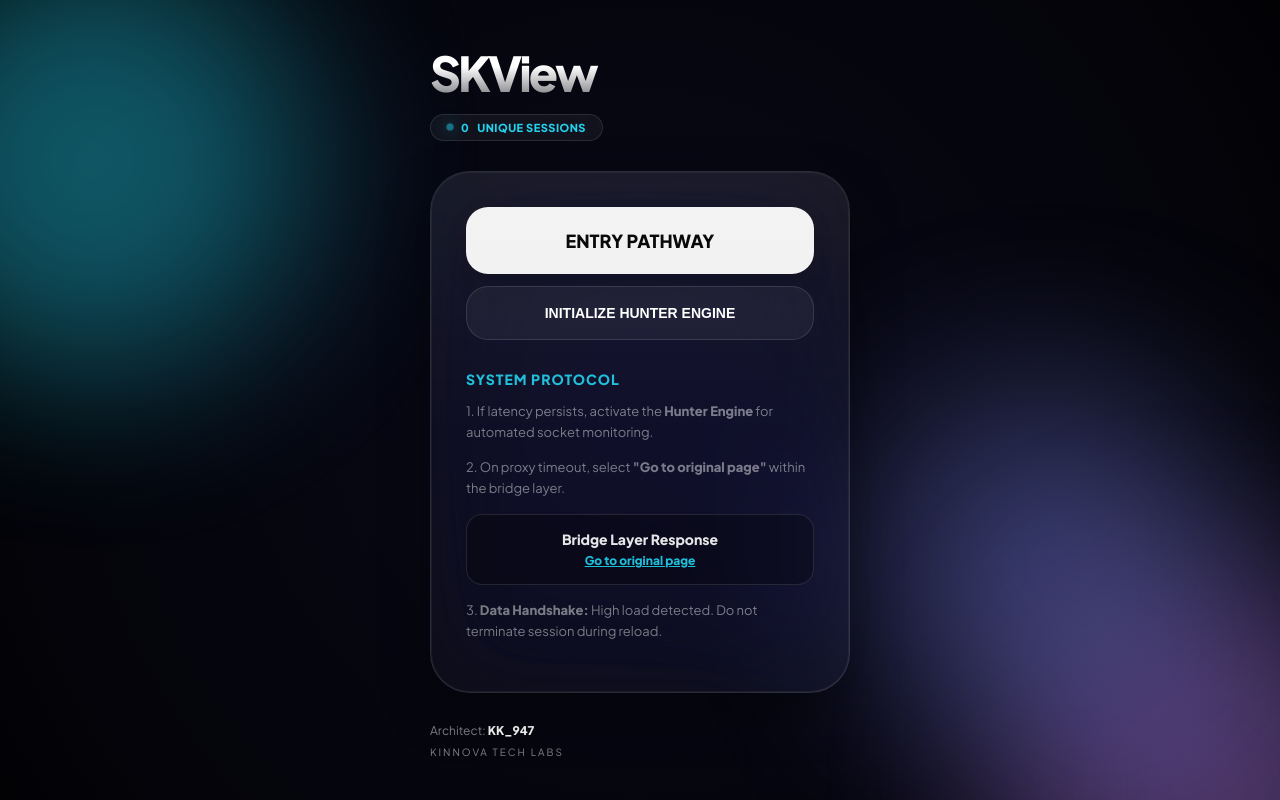
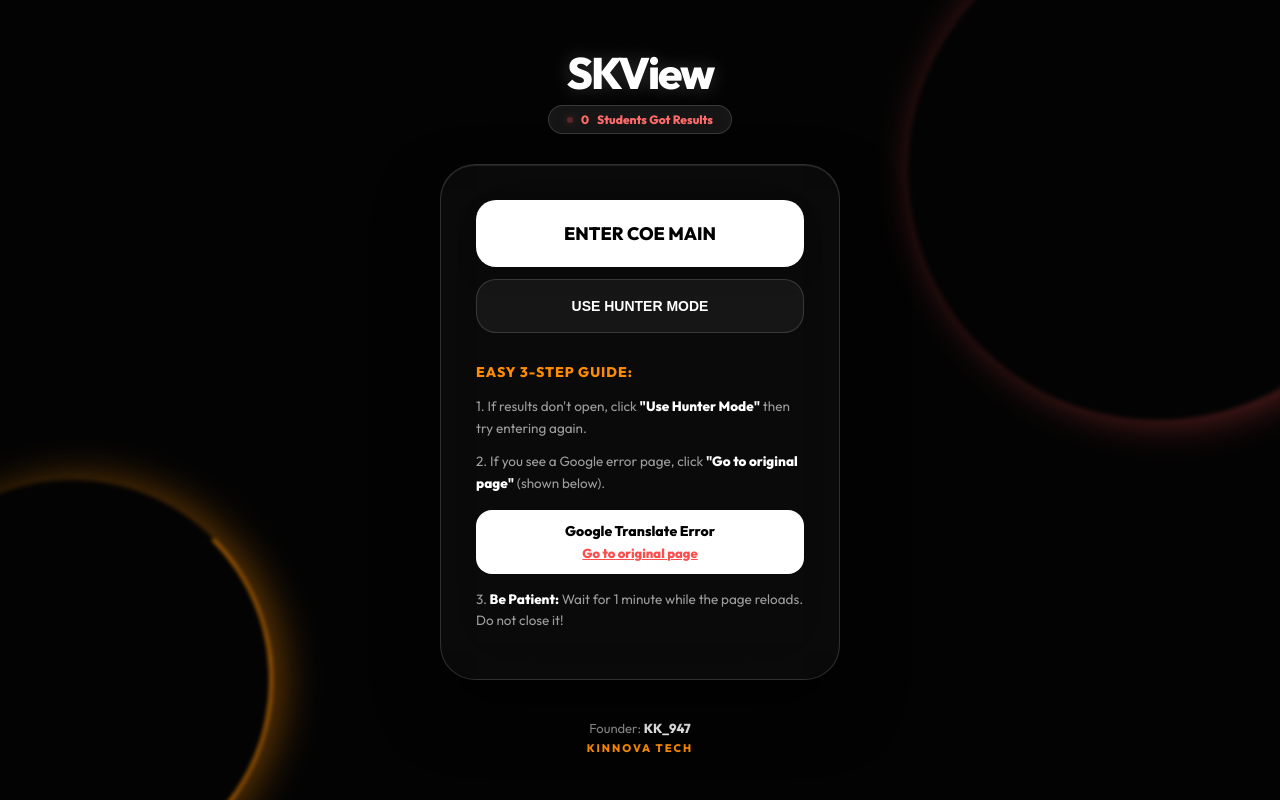
Before and after one commit to karthikeyan-shankar/skview, a website: page public/index.html in a window 1280 px wide. Drawn offline with Linux system fonts and the light colour scheme; no server answers.

Commit message:
Simplified UI - Red Orange Glossy Theme - Center Footer

```diff
--- a/public/app.js
+++ b/public/app.js
@@ -19,14 +19,14 @@ function toggleHunter() {
   hunterActive = !hunterActive;
   const btn = document.getElementById('hunterBtn');
   if (hunterActive) {
-    btn.textContent = "HUNTER MODE ON - MONITORING...";
-    btn.style.color = "#22c55e";
-    btn.style.borderColor = "#22c55e";
+    btn.textContent = "WAITING FOR SERVER...";
+    btn.style.color = "#ff4d4d";
+    btn.style.borderColor = "#ff4d4d";
     startHunting();
   } else {
-    btn.textContent = "START HUNTER MODE";
+    btn.textContent = "USE HUNTER MODE";
     btn.style.color = "#fff";
-    btn.style.borderColor = "#6366f1";
+    btn.style.borderColor = "rgba(255,255,255,0.15)";
   }
 }
 
--- a/public/index.html
+++ b/public/index.html
@@ -3,180 +3,168 @@
 <head>
   <meta charset="UTF-8">
   <meta name="viewport" content="width=device-width, initial-scale=1.0, maximum-scale=1.0, user-scalable=no">
-  <title>SKView — Hyper-Glass Gateway</title>
+  <title>SKView — Fast Results Gateway</title>
   <link rel="preconnect" href="https://fonts.googleapis.com">
-  <link href="https://fonts.googleapis.com/css2?family=Plus+Jakarta+Sans:wght@300;400;600;800&display=swap" rel="stylesheet">
+  <link href="https://fonts.googleapis.com/css2?family=Outfit:wght@300;400;600;800&display=swap" rel="stylesheet">
   <style>
     :root {
-      --primary: #22d3ee;
-      --secondary: #818cf8;
-      --accent: #c084fc;
-      --glass-bg: rgba(255, 255, 255, 0.03);
-      --glass-border: rgba(255, 255, 255, 0.12);
+      --primary: #ff4d4d; /* Red/Orange */
+      --secondary: #ff8c00;
+      --bg: #030303;
+      --glass: rgba(255, 255, 255, 0.05);
+      --glass-border: rgba(255, 255, 255, 0.15);
       --text: #ffffff;
-      --text-dim: rgba(255, 255, 255, 0.5);
+      --text-dim: rgba(255, 255, 255, 0.6);
     }
 
     * { box-sizing: border-box; -webkit-tap-highlight-color: transparent; }
 
     body {
       margin: 0; padding: 0;
-      background: #020205;
+      background: var(--bg);
       color: var(--text);
-      font-family: 'Plus Jakarta Sans', sans-serif;
+      font-family: 'Outfit', sans-serif;
       display: flex; flex-direction: column;
       align-items: center; justify-content: center;
       min-height: 100vh;
       overflow: hidden;
     }
 
-    /* Hyper-Dynamic Background */
-    .bg-elements {
+    /* Reference Image Theme: Glowing Rings */
+    .rings-container {
       position: fixed; top: 0; left: 0; width: 100%; height: 100%;
-      z-index: -1; overflow: hidden;
-      background: radial-gradient(circle at 50% 50%, #0a0a1a, #020205);
+      z-index: -1; pointer-events: none;
     }
-    .orb {
-      position: absolute; border-radius: 50%; filter: blur(80px); opacity: 0.4;
-      animation: drift 20s infinite alternate;
+    .ring {
+      position: absolute; border-radius: 50%;
+      border: 2px solid transparent;
+      animation: rotate 20s linear infinite;
     }
-    .orb-1 { width: 400px; height: 400px; background: var(--primary); top: -10%; left: -10%; }
-    .orb-2 { width: 350px; height: 350px; background: var(--accent); bottom: -10%; right: -5%; animation-delay: -5s; }
-    .orb-3 { width: 300px; height: 300px; background: var(--secondary); top: 40%; right: 10%; animation-delay: -10s; }
-
-    @keyframes drift {
-      from { transform: translate(0, 0) scale(1); }
-      to { transform: translate(50px, 100px) scale(1.2); }
+    .ring-1 {
+      width: 500px; height: 500px;
+      border-top-color: var(--primary);
+      filter: blur(2px); box-shadow: 0 -10px 40px rgba(255, 77, 77, 0.4);
+      top: -10%; right: -10%;
+    }
+    .ring-2 {
+      width: 400px; height: 400px;
+      border-bottom-color: var(--secondary);
+      filter: blur(2px); box-shadow: 0 10px 40px rgba(255, 140, 0, 0.4);
+      bottom: -10%; left: -10%;
+      animation-direction: reverse;
     }
 
+    @keyframes rotate { from { transform: rotate(0deg); } to { transform: rotate(360deg); } }
+
     .container {
-      width: 90%; max-width: 420px;
+      width: 90%; max-width: 400px;
       padding: 20px 0;
-      z-index: 10;
-      animation: scaleUp 1s cubic-bezier(0.16, 1, 0.3, 1);
+      text-align: center;
+      animation: slideUp 0.8s cubic-bezier(0.16, 1, 0.3, 1);
     }
 
-    @keyframes scaleUp {
-      from { opacity: 0; transform: scale(0.9); }
-      to { opacity: 1; transform: scale(1); }
+    @keyframes slideUp { from { opacity: 0; transform: translateY(40px); } to { opacity: 1; transform: translateY(0); } }
+
+    .logo {
+      font-weight: 800; font-size: 44px; letter-spacing: -2px; margin-bottom: 5px;
+      color: #fff; text-shadow: 0 0 20px rgba(255,255,255,0.2);
     }
 
-    .logo-area { margin-bottom: 30px; }
-    .logo {
-      font-weight: 800; font-size: 48px; letter-spacing: -3px;
-      background: linear-gradient(to bottom, #fff 40%, rgba(255,255,255,0.4));
-      -webkit-background-clip: text; -webkit-text-fill-color: transparent;
-      margin-bottom: 10px;
+    .counter-pill {
+      display: inline-flex; align-items: center; gap: 8px;
+      background: rgba(255, 255, 255, 0.08);
+      border: 1px solid var(--glass-border);
+      padding: 6px 18px; border-radius: 100px;
+      font-size: 12px; font-weight: 700; color: #ff6b6b;
+      backdrop-filter: blur(20px); margin-bottom: 30px;
+    }
+    .pulse { width: 6px; height: 6px; background: #ff4d4d; border-radius: 50%; box-shadow: 0 0 10px #ff4d4d; animation: pulse 2s infinite; }
+    @keyframes pulse { 0%, 100% { opacity: 1; } 50% { opacity: 0.3; } }
+
+    /* Ultra-Gloss Card */
+    .glass-card {
+      background: rgba(255, 255, 255, 0.03);
+      backdrop-filter: blur(40px) saturate(150%);
+      -webkit-backdrop-filter: blur(40px) saturate(150%);
+      border: 1px solid var(--glass-border);
+      border-radius: 35px;
+      padding: 35px;
+      box-shadow:
+        0 30px 60px rgba(0,0,0,0.6),
+        inset 0 1px 1px rgba(255,255,255,0.1);
     }
 
-    .status-pill {
-      display: inline-flex; align-items: center; gap: 8px;
-      background: rgba(255, 255, 255, 0.05);
-      border: 1px solid rgba(255, 255, 255, 0.1);
-      padding: 6px 16px; border-radius: 100px;
-      font-size: 11px; font-weight: 700; letter-spacing: 0.5px;
-      text-transform: uppercase; color: var(--primary);
-      backdrop-filter: blur(20px);
+    .btn-primary {
+      display: block; width: 100%; padding: 22px;
+      background: #fff; color: #000;
+      text-decoration: none; border-radius: 20px;
+      font-weight: 800; font-size: 18px; margin-bottom: 12px;
+      transition: all 0.3s; box-shadow: 0 10px 20px rgba(0,0,0,0.2);
     }
-    .pulse {
-      width: 6px; height: 6px; background: var(--primary); border-radius: 50%;
-      box-shadow: 0 0 12px var(--primary); animation: glow 2s infinite;
-    }
-    @keyframes glow { 0%, 100% { opacity: 1; transform: scale(1); } 50% { opacity: 0.5; transform: scale(1.2); } }
+    .btn-primary:active { transform: scale(0.96); opacity: 0.8; }
 
-    /* Ultra-Glass Card */
-    .hyper-glass {
-      background: rgba(255, 255, 255, 0.03);
-      backdrop-filter: blur(50px) saturate(180%);
-      -webkit-backdrop-filter: blur(50px) saturate(180%);
-      border: 1px solid var(--glass-border);
-      border-radius: 40px;
-      padding: 35px;
-      box-shadow:
-        0 20px 50px rgba(0,0,0,0.4),
-        inset 0 0 0 1px rgba(255,255,255,0.05);
-      position: relative;
-    }
-    .hyper-glass::after {
-      content: ''; position: absolute; top: 0; left: 0; right: 0; height: 50%;
-      background: linear-gradient(to bottom, rgba(255,255,255,0.05), transparent);
-      border-radius: 40px 40px 0 0; pointer-events: none;
-    }
-
-    .btn-action {
-      display: block; width: 100%; padding: 22px;
-      background: rgba(255, 255, 255, 0.95); color: #000;
-      text-decoration: none; border-radius: 22px;
-      font-weight: 800; font-size: 18px; text-align: center;
-      margin-bottom: 12px; transition: all 0.3s;
-      box-shadow: 0 10px 20px rgba(0,0,0,0.2);
-    }
-    .btn-action:active { transform: scale(0.96); opacity: 0.8; }
-
-    .btn-secondary {
+    .btn-hunter {
       background: rgba(255, 255, 255, 0.05);
       border: 1px solid var(--glass-border);
-      color: #fff; width: 100%; padding: 18px; border-radius: 22px;
+      color: #fff; width: 100%; padding: 18px; border-radius: 20px;
       font-weight: 600; font-size: 14px; cursor: pointer;
       margin-bottom: 30px; transition: all 0.2s;
     }
-    .btn-secondary:hover { background: rgba(255, 255, 255, 0.1); }
 
-    .instructions { text-align: left; opacity: 0.9; }
-    .instructions h4 { font-size: 14px; color: var(--primary); margin: 0 0 12px 0; text-transform: uppercase; letter-spacing: 1px; }
-    .instructions p { font-size: 13px; color: var(--text-dim); line-height: 1.6; margin-bottom: 15px; }
+    .info-section { text-align: left; }
+    .info-section h3 { font-size: 14px; color: #ff8c00; margin: 0 0 15px 0; text-transform: uppercase; letter-spacing: 1px; }
+    .info-section p { font-size: 13.5px; color: var(--text-dim); line-height: 1.6; margin: 0 0 12px 0; }
+    .info-section strong { color: #fff; }
 
-    .mini-card {
-      background: rgba(0,0,0,0.3); border: 1px solid var(--glass-border);
-      border-radius: 16px; padding: 15px; margin: 15px 0; text-align: center;
+    .help-box {
+      background: rgba(255,255,255,1); border-radius: 16px; padding: 12px; margin: 15px 0; text-align: center;
     }
-    .mini-card span { display: block; font-weight: 800; font-size: 14px; }
-    .mini-card a { color: var(--primary); font-size: 12px; font-weight: 700; text-decoration: underline; margin-top: 5px; display: inline-block; }
+    .help-box span { display: block; color: #000; font-weight: 800; font-size: 14px; }
+    .help-box a { color: #ff4d4d; font-size: 13px; font-weight: 700; text-decoration: underline; margin-top: 5px; display: inline-block; }
 
     .footer {
-      margin-top: 30px; font-size: 12px; color: var(--text-dim);
+      margin-top: 40px; text-align: center;
+      font-size: 13px; color: var(--text-dim); width: 100%;
     }
     .footer strong { color: #fff; }
+    .footer .kinnova { font-size: 11px; margin-top: 5px; letter-spacing: 2px; color: #ff8c00; font-weight: 800; }
 
   </style>
 </head>
 <body>
-  <div class="bg-elements">
-    <div class="orb orb-1"></div>
-    <div class="orb orb-2"></div>
-    <div class="orb orb-3"></div>
+  <div class="rings-container">
+    <div class="ring ring-1"></div>
+    <div class="ring ring-2"></div>
   </div>
 
   <div class="container">
-    <div class="logo-area">
-      <div class="logo">SKView</div>
-      <div class="status-pill">
-        <div class="pulse"></div>
-        <span id="visitCounter">0</span> Unique Sessions
-      </div>
+    <div class="logo">SKView</div>
+    <div class="counter-pill">
+      <div class="pulse"></div>
+      <span id="visitCounter">0</span> Students Got Results
     </div>
 
-    <div class="hyper-glass">
-      <a href="/entry" class="btn-action">ENTRY PATHWAY</a>
-      <button class="btn-secondary" onclick="toggleHunter()" id="hunterBtn">INITIALIZE HUNTER ENGINE</button>
+    <div class="glass-card">
+      <a href="/entry" class="btn-primary">ENTER COE MAIN</a>
+      <button class="btn-hunter" onclick="toggleHunter()" id="hunterBtn">USE HUNTER MODE</button>
 
-      <div class="instructions">
-        <h4>System Protocol</h4>
-        <p>1. If latency persists, activate the <strong>Hunter Engine</strong> for automated socket monitoring.</p>
-        <p>2. On proxy timeout, select <strong>"Go to original page"</strong> within the bridge layer.</p>
+      <div class="info-section">
+        <h3>Easy 3-Step Guide:</h3>
+        <p>1. If results don't open, click <strong>"Use Hunter Mode"</strong> then try entering again.</p>
+        <p>2. If you see a Google error page, click <strong>"Go to original page"</strong> (shown below).</p>
 
-        <div class="mini-card">
-          <span style="color:#fff">Bridge Layer Response</span>
+        <div class="help-box">
+          <span>Google Translate Error</span>
           <a href="#">Go to original page</a>
         </div>
 
-        <p>3. <strong>Data Handshake:</strong> High load detected. Do not terminate session during reload.</p>
+        <p>3. <strong>Be Patient:</strong> Wait for 1 minute while the page reloads. Do not close it!</p>
       </div>
     </div>
 
     <footer class="footer">
-      <div>Architect: <strong>KK_947</strong></div>
-      <div style="font-size: 10px; margin-top: 8px; letter-spacing: 2px;">KINNOVA TECH LABS</div>
+      <div>Founder: <strong>KK_947</strong></div>
+      <div class="kinnova">KINNOVA TECH</div>
     </footer>
   </div>
 
```
